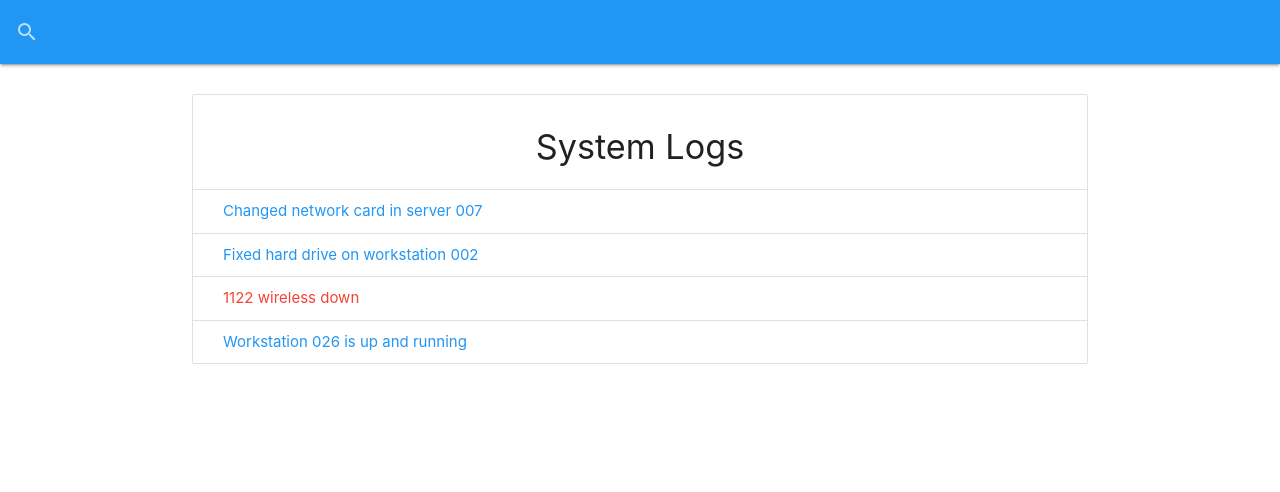
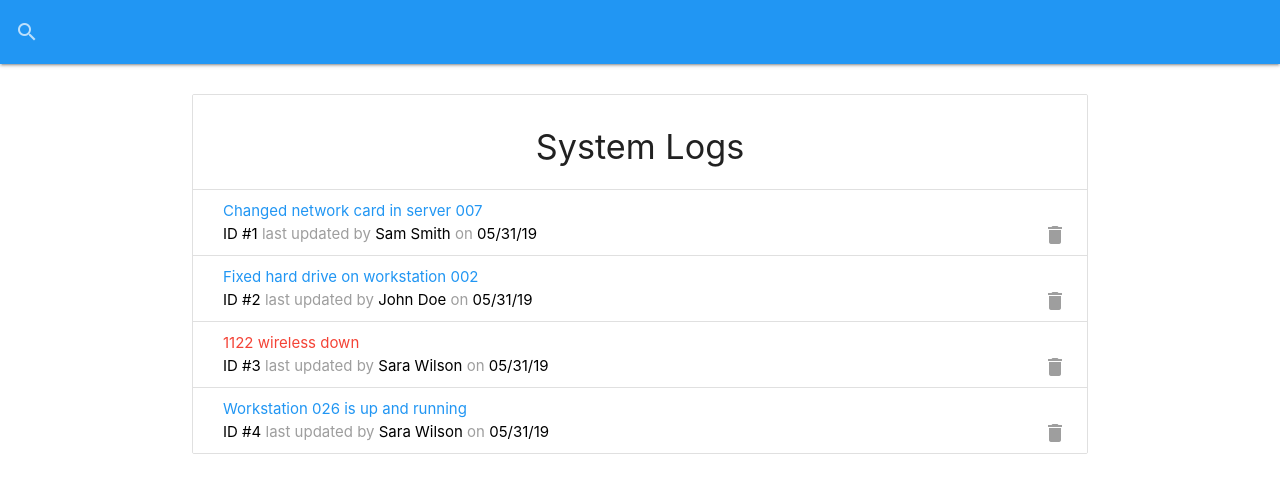
Before and after one commit to 09eric09/IT-Logger, a React (Create React App) app: page / in a window 1280 px wide. Shown: the top 492 px of the page. Built offline with nearby package versions, Linux system fonts and the light colour scheme; data requests are answered from the project's data file.

Commit message:
finished LogItem

```diff
--- a/package.json
+++ b/package.json
@@ -8,8 +8,10 @@
     "@testing-library/react": "^13.4.0",
     "@testing-library/user-event": "^13.5.0",
     "materialize-css": "^1.0.0",
+    "moment": "^2.29.4",
     "react": "^18.2.0",
     "react-dom": "^18.2.0",
+    "react-moment": "^1.1.2",
     "react-redux": "^8.0.4",
     "react-scripts": "5.0.1",
     "web-vitals": "^2.1.4"
--- a/src/components/logs/LogItem.js
+++ b/src/components/logs/LogItem.js
@@ -1,4 +1,5 @@
 import React from 'react';
+import Moment from 'react-moment';
 
 const LogItem = ({log}) => {
   return (
@@ -6,6 +7,13 @@
     <li className={'collection-item'}>
     <div>
       <a className={`modal-trigger ${log.attention ? 'red-text' : 'blue-text'}`} href="#edit-log-modal">{log.message}</a>
+      <br />
+      <span className="grey-text">
+      <span className='black-text bold'>ID #{log.id}</span> last updated by
+      <span className='black-text bold'> {log.tech}</span> on {''}
+      <span className='black-text'><Moment format={'MM/DD/YY'}>{log.date}</Moment></span>
+      </span>
+      <a href="#" className="secondary-content"><i className="material-icons grey-text">delete</i></a>
     </div>
     </li>
     </>
```
Also changed, not shown: 1 other file (tests, documents, lock files or other folders).
